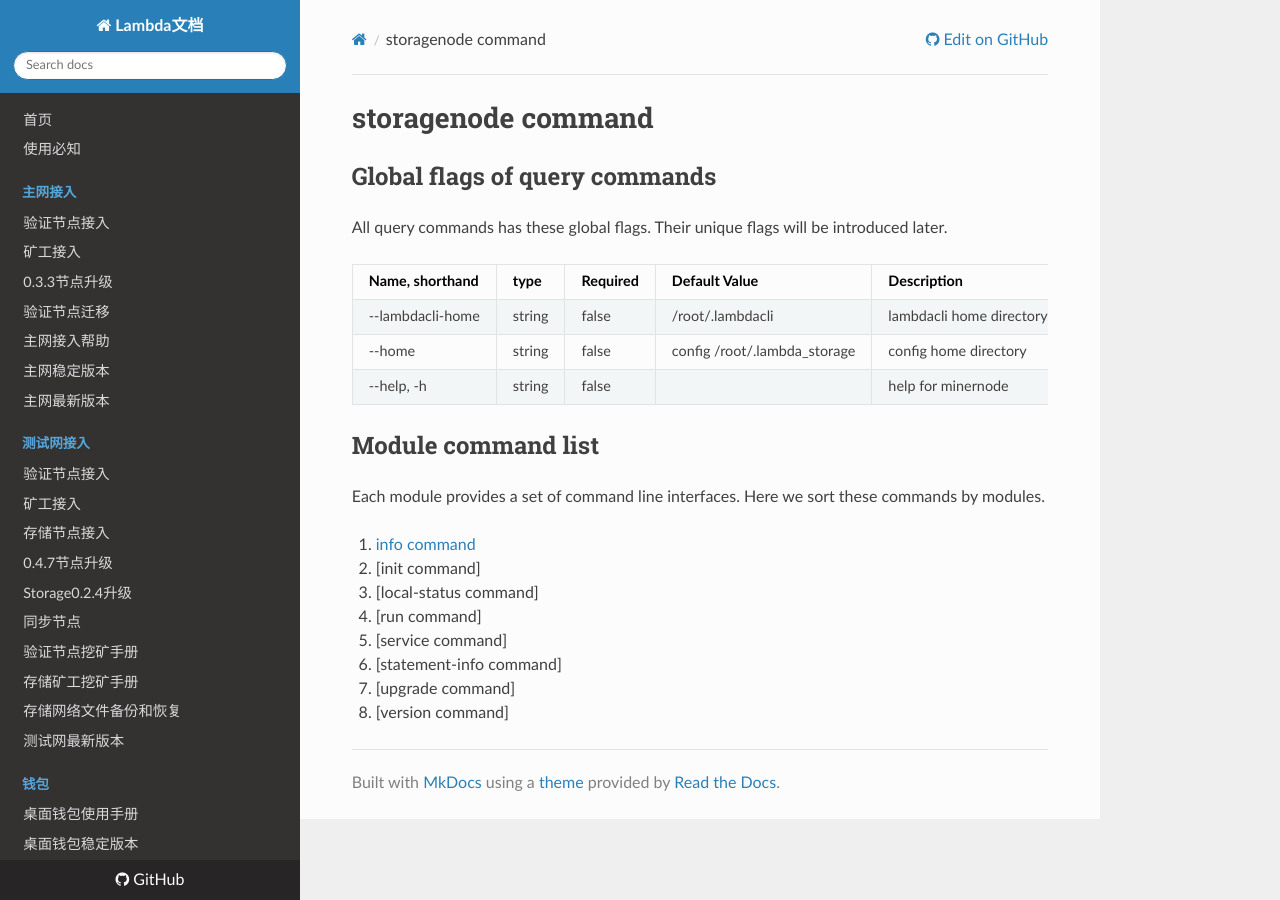
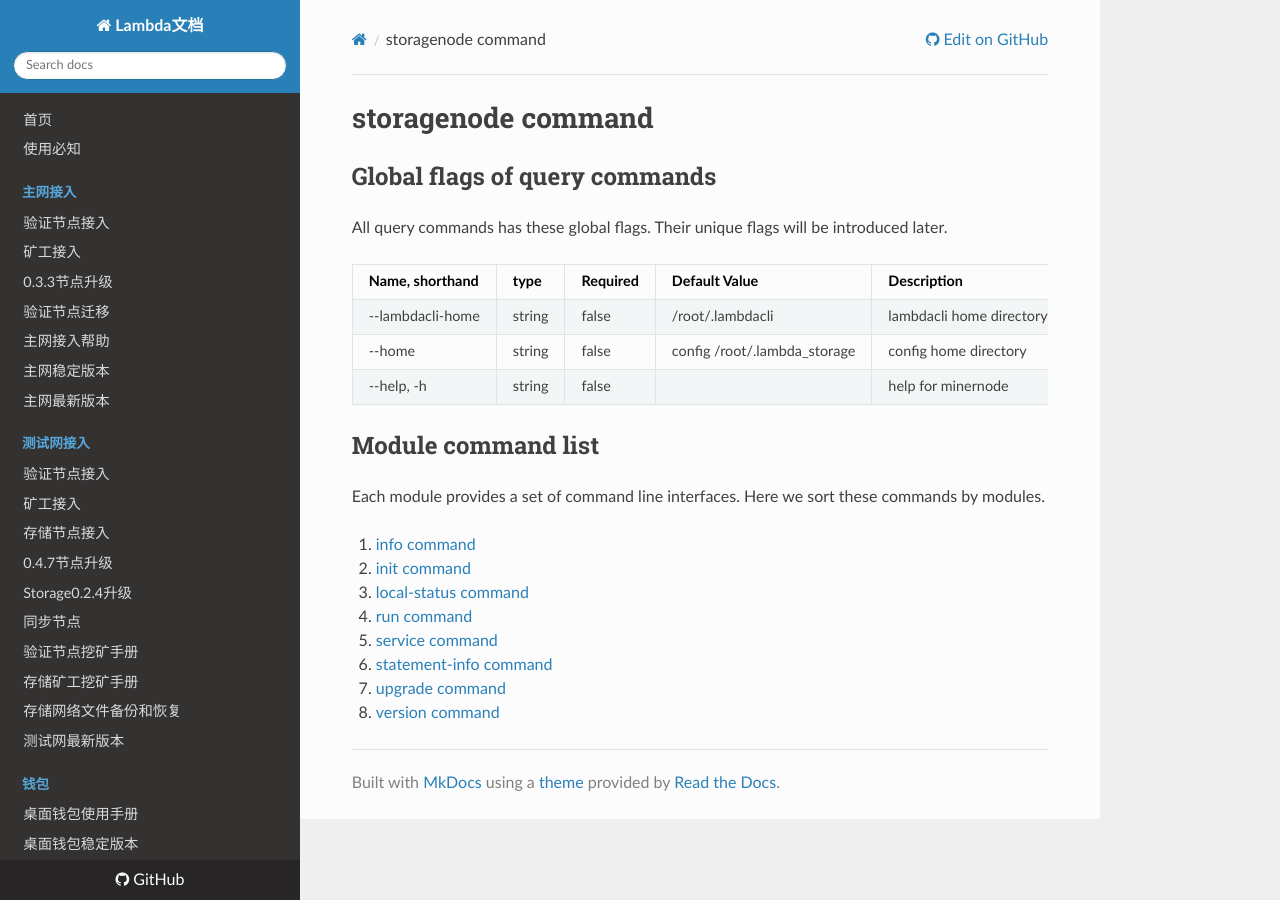
Before and after one commit to fireagainsmile/launch, an MkDocs documentation site: the page built from docs/storagenode/README.md, in a window 1280 px wide. Built offline with MkDocs 1.6.1, drawn with Linux system fonts in a browser that asks for light colours; nearby versions of some CDN libraries; part of the change alters nothing that is shown.

```diff
--- a/docs/storagenode/README.md
+++ b/docs/storagenode/README.md
@@ -16,10 +16,10 @@ All query commands has these global flags. Their unique flags will be introduced
 Each module provides a set of command line interfaces. Here we sort these commands by modules.
 
 1.  [info command](info.md)
-2.  [init  command]
-3.  [local-status  command]
-4.  [run command]
-5.  [service  command]
-6.  [statement-info command]
-7.  [upgrade command]
-8.  [version  command]
+2.  [init  command](init.md)
+3.  [local-status  command](local-status.md)
+4.  [run command](run.md)
+5.  [service  command](service.md)
+6.  [statement-info command](statement-info.md)
+7.  [upgrade command](upgrade.md)
+8.  [version  command](version.md)
```
